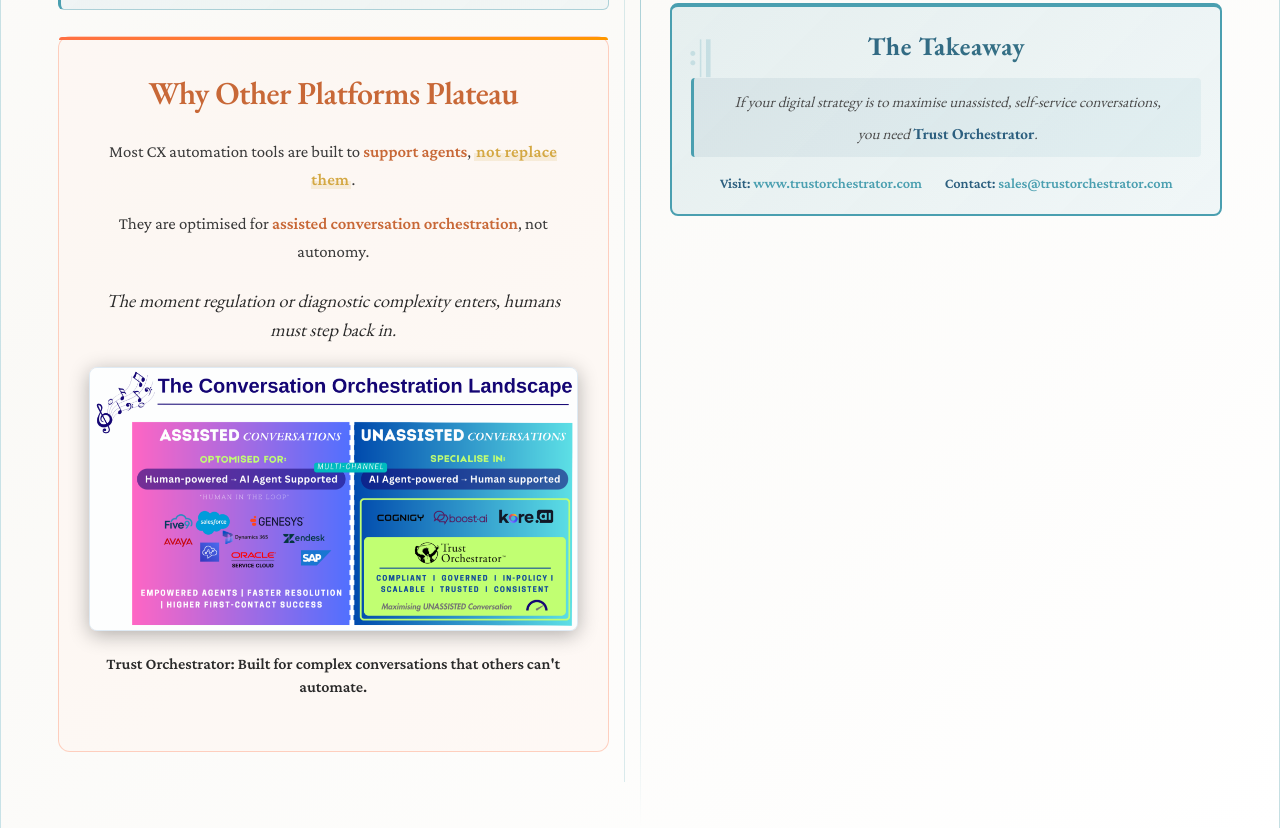
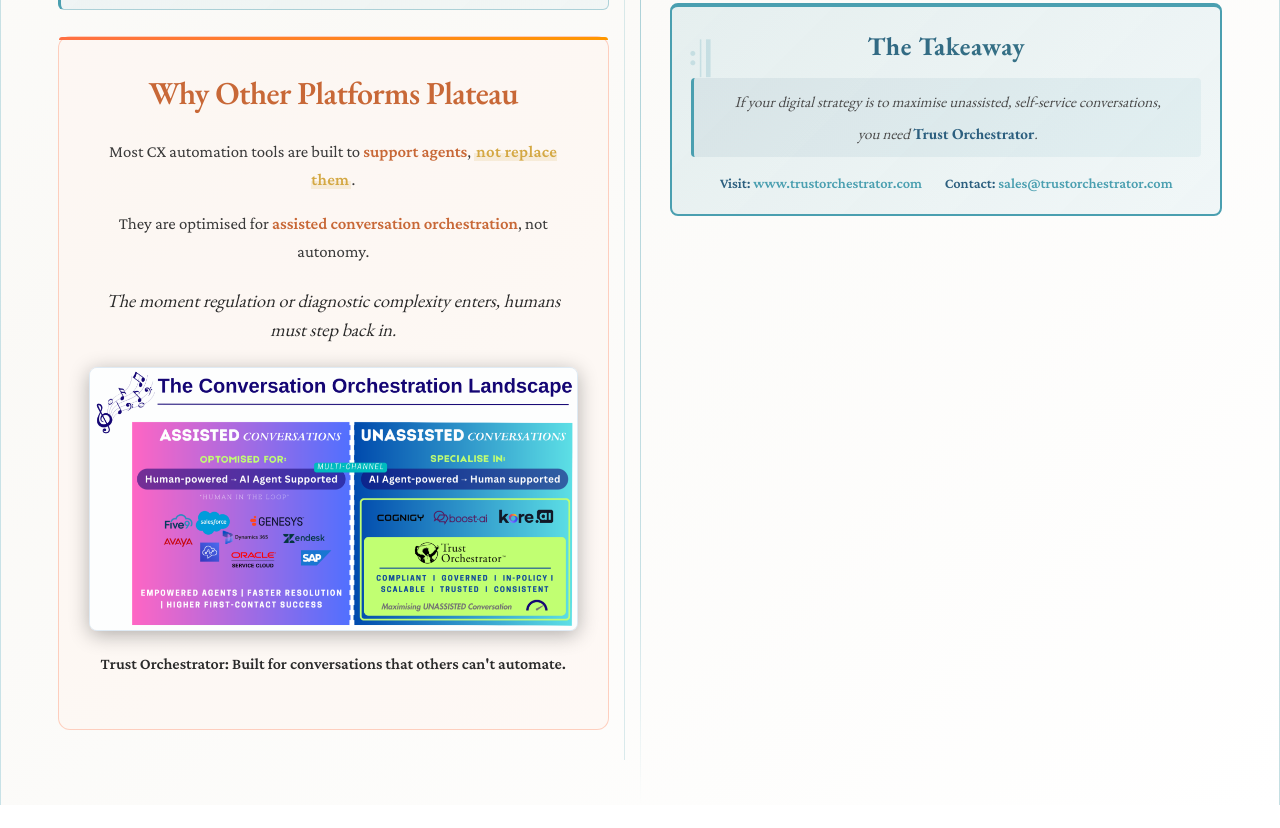
Before and after one commit to Leonie6T/OnePager, a plain HTML site: page index.html in a window 1280 px wide. Shown: the part 1400-2228 px from the top of the page. After the commit the page ends 2205 px from the top, so only its background shows below. Drawn offline with nearby package versions, Linux system fonts and the light colour scheme.

Commit message:
Version 6.1

```diff
--- a/index.html
+++ b/index.html
@@ -1979,7 +1979,7 @@
 
                     <div class="plateau-visual">
                         <img src="assets/WLandscape.png" alt="Trust Orchestrator Platform Architecture" class="plateau-image">
-                        <p class="plateau-caption">Trust Orchestrator: Built for complex conversations that others can't automate.</p>
+                        <p class="plateau-caption">Trust Orchestrator: Built for conversations that others can't automate.</p>
                     </div>
                 </div>
             </div>
```
